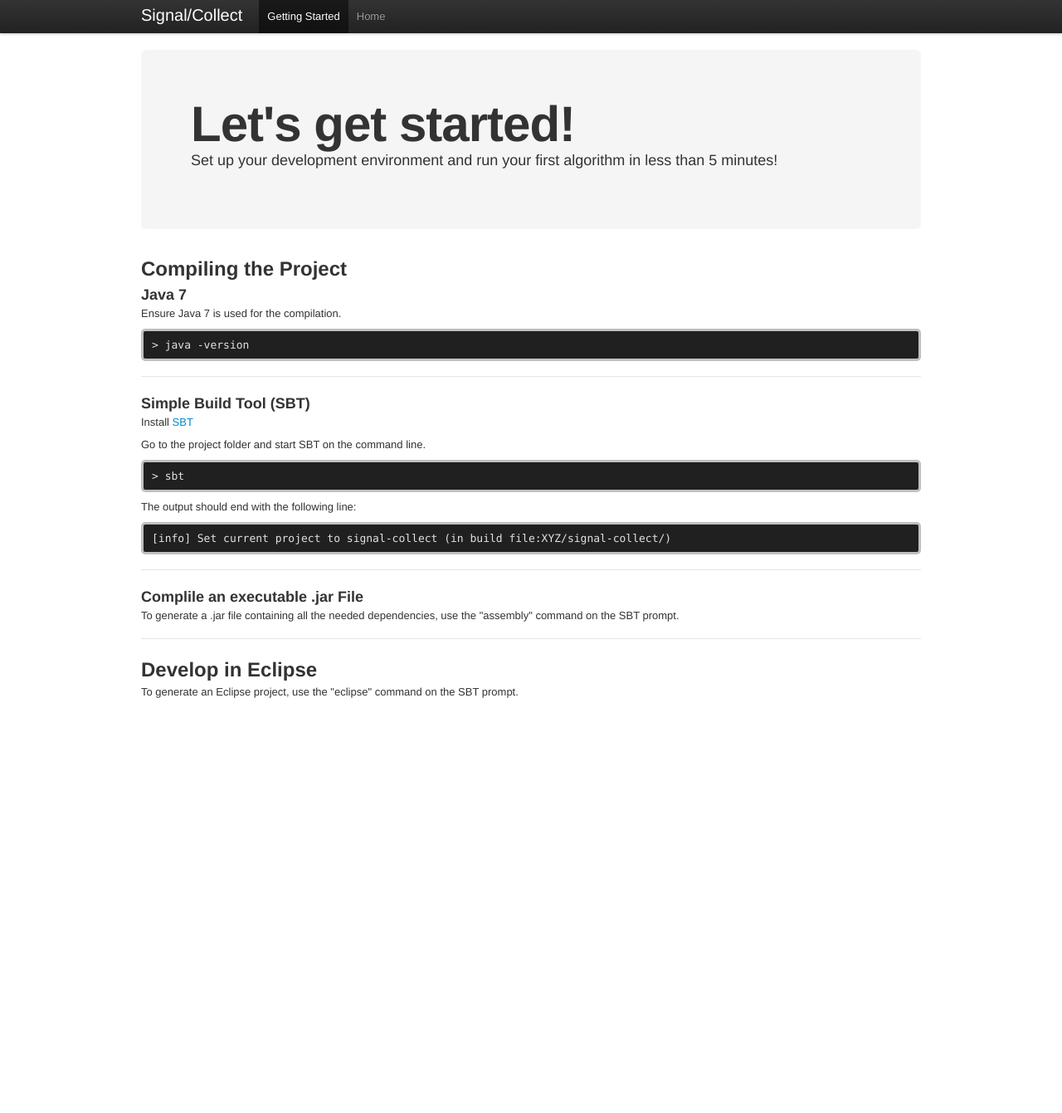
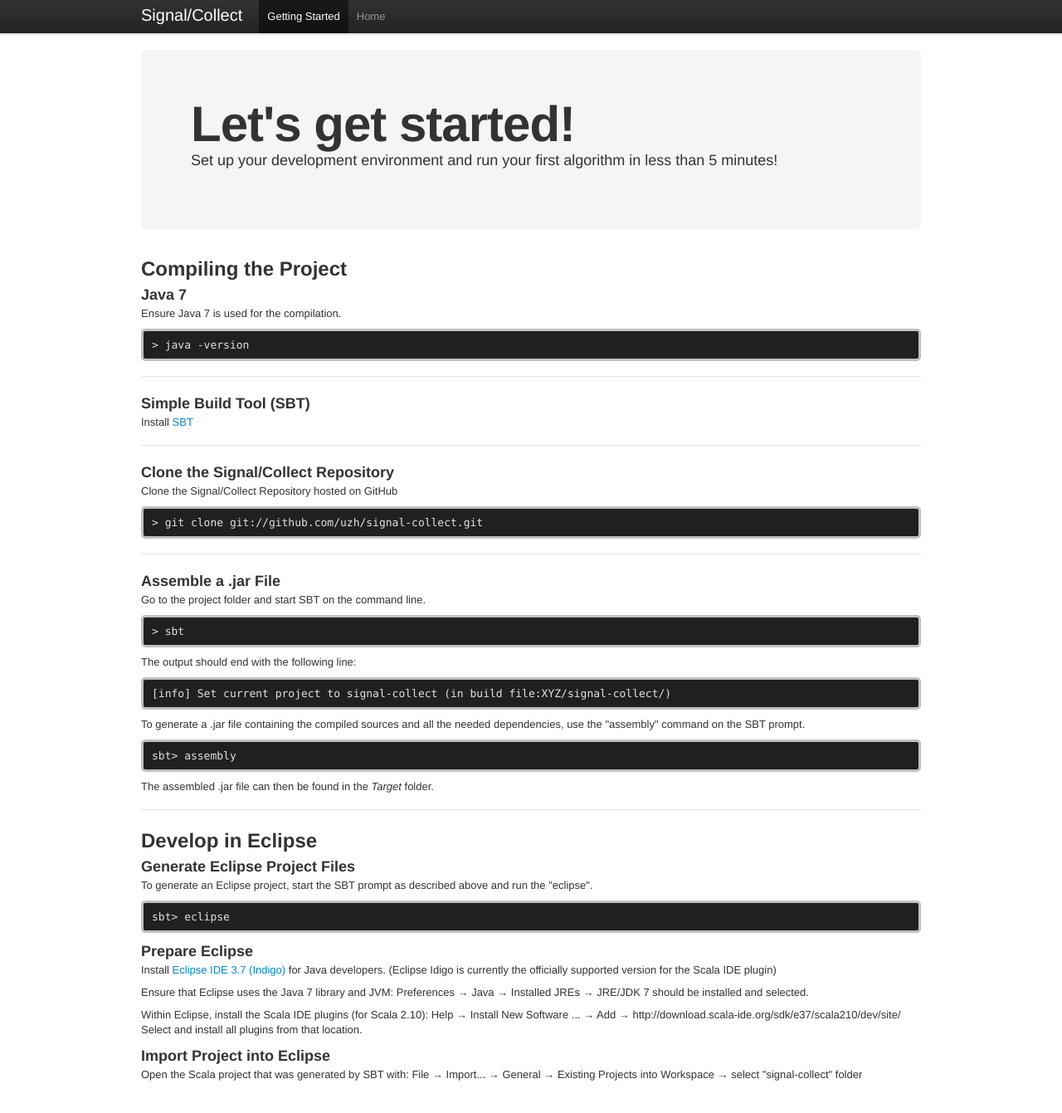
Before and after one commit to uzh/signal-collect, a Jekyll site: the page built from gettingStarted.html, in a window 1280 px wide and 1353 px high. Shown: the top 1341 px of the window at 83% size. Built offline with Jekyll 4.4.1, drawn with Linux system fonts in a browser that asks for light colours; comment, search, counter and statistics services are not loaded.

Commit message:
eclipse instructions

```diff
--- a/gettingStarted.html
+++ b/gettingStarted.html
@@ -21,6 +21,21 @@ group: "navigation"
 	<h3>Simple Build Tool (SBT)</h3>
 	<p> Install <a href="http://www.scala-sbt.org/release/docs/Getting-Started/Setup.html">SBT</a></p>
 
+    <hr class="soften">
+
+	<h3>Clone the Signal/Collect Repository</h3>
+	<p>Clone the Signal/Collect Repository hosted on GitHub
+
+	<div class="nuget-badge" >
+	  <p>
+	   <code>&gt; git clone git://github.com/uzh/signal-collect.git</code>
+	  </p>
+	</div>
+
+    <hr class="soften">
+
+	<h3>Assemble a .jar File</h3>
+
 	<p> Go to the project folder and start SBT on the command line.</p>
     <div class="nuget-badge" >
       <p>
@@ -34,14 +49,35 @@ group: "navigation"
       </p>
     </div>
 
-    <hr class="soften">
+	<p> To generate a .jar file containing the compiled sources and all the needed dependencies, use the "assembly" command on the SBT prompt.</p>
 
-	<h3>Complile an executable .jar File</h3>
-	<p> To generate a .jar file containing all the needed dependencies, use the "assembly" command on the SBT prompt.</p>
-
-
+    <div class="nuget-badge" >
+      <p>
+        <code>sbt&gt; assembly</code>
+      </p>
+    </div>
+    <p>The assembled .jar file can then be found in the <em>Target</em> folder.
   <hr class="soften">
 
   <h2>Develop in Eclipse</h2>
 
-<p> To generate an Eclipse project, use the "eclipse" command on the SBT prompt.</p>
+
+<h3>Generate Eclipse Project Files</h3>
+<p> To generate an Eclipse project, start the SBT prompt as described above and run the "eclipse".</p>
+
+<div class="nuget-badge" >
+  <p>
+    <code>sbt&gt; eclipse</code>
+  </p>
+</div>
+
+<h3>Prepare Eclipse</h3>
+
+<p>Install <a href="http://www.eclipse.org/downloads/packages/eclipse-ide-java-developers/indigosr2">Eclipse IDE 3.7 (Indigo)</a> for Java developers. (Eclipse Idigo is currently the officially supported version for the Scala IDE plugin)</p>
+
+<p>Ensure that Eclipse uses the Java 7 library and JVM: Preferences → Java → Installed JREs → JRE/JDK 7 should be installed and selected.</p>
+
+<p>Within Eclipse, install the Scala IDE plugins (for Scala 2.10): Help → Install New Software ... → Add → http://download.scala-ide.org/sdk/e37/scala210/dev/site/ Select and install all plugins from that location.</p>
+
+<h3>Import Project into Eclipse</h3>
+<p>Open the Scala project that was generated by SBT with: File → Import... → General → Existing Projects into Workspace → select "signal-collect" folder</p>
```
